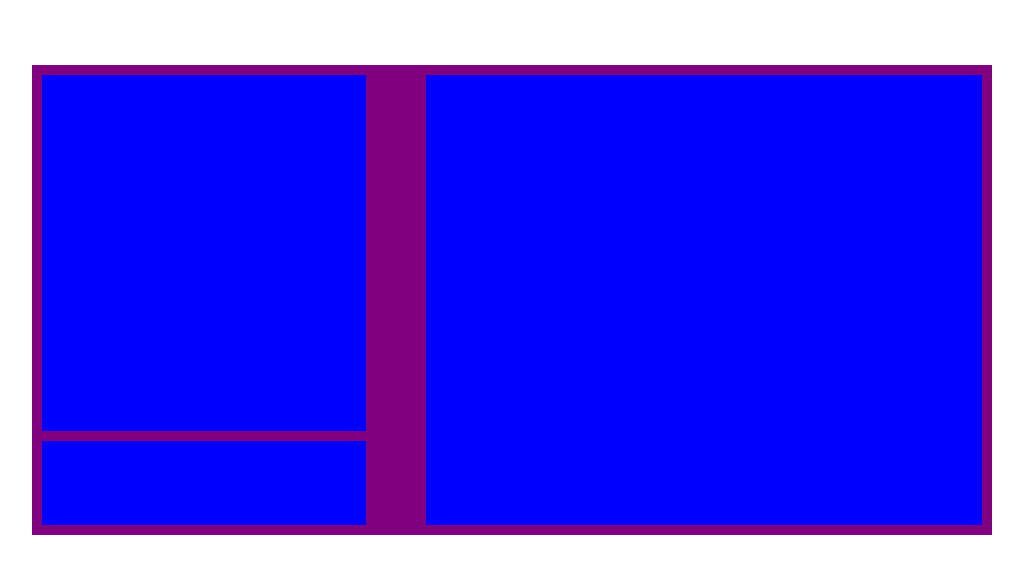
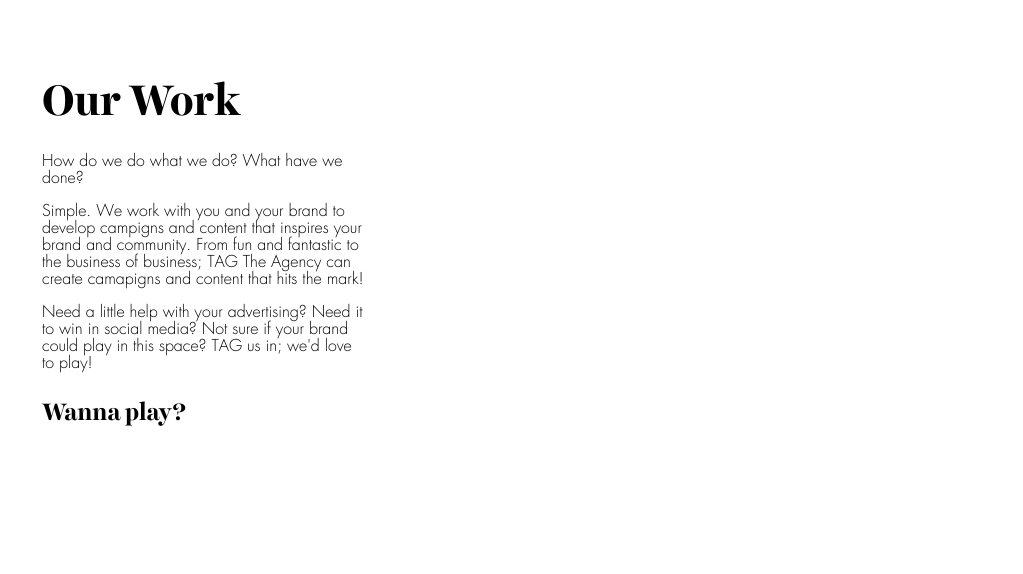
Before and after one commit to TagTheAgency/Tag-site-2.0, a PHP site: page /pages/work.html in a window 1280 px wide. Shown: the part 100-674 px from the top of the page, without its empty margins (128-1151 px from the left). Run offline with PHP 8.4, Linux system fonts and the light colour scheme.

Commit message:
adjust font size depending on screen size

```diff
--- a/pages/work.html
+++ b/pages/work.html
@@ -19,7 +19,13 @@
 	</header>
 	<main>
 		<div class="inner-container">
-			<div class="copy"></div>
+			<div class="copy">
+				<h1>Our Work</h1>
+				<p>How do we do what we do? What have we done?</p>
+				<p>Simple. We work with you and your brand to develop campigns and content that inspires your brand and community. From fun and fantastic to the business of business; TAG The Agency can create camapigns and content that hits the mark!</p>
+				<p>Need a little help with your advertising? Need it to win in social media? Not sure if your brand could play in this space? TAG us in; we'd love to play!</p>
+				<h2>Wanna play?</h2>
+			</div>
 			<div class="icons"></div>
 			<div class="media"></div>
 		</div>
--- a/stylesheets/style.css
+++ b/stylesheets/style.css
@@ -62,8 +62,7 @@ header {
   top: 50%;
   left: 50%;
   transform: translate(-50%, -50%);
-  clear: both;
-  background-color: purple; }
+  clear: both; }
   @media only screen and (min-width: 64em) and (max-width: 90em) {
     .inner-container {
       width: 960px;
@@ -75,7 +74,6 @@ header {
 
 .media {
   display: inline-block;
-  background-color: blue;
   height: calc(100% - 20px);
   width: calc(60% - 20px);
   margin: 10px 10px 10px 10px; }
@@ -85,24 +83,30 @@ header {
   float: left;
   height: calc(80% - 20px);
   width: calc(40% - 60px);
-  background-color: blue;
   margin: 10px 50px 10px 10px; }
-  .copy h1 {
-    font-size: 2.7em;
-    margin: 0 0 30px 0; }
-  .copy h2 {
-    margin: 60px 0 0 0; }
-  .copy p {
-    margin: 0 0 30px 0; }
+  @media only screen and (min-width: 64em) and (max-width: 90em) {
+    .copy h1 {
+      font-size: 2.7em;
+      margin: 0 0 8% 0; }
+    .copy h2 {
+      margin: 8% 0 0 0; }
+    .copy p {
+      margin: 0 0 5% 0; } }
   @media only screen and (min-width: 90em) {
-    .copy {
-      font-size: 1.2em; } }
+    .copy h1 {
+      font-size: 3em;
+      margin: 0 0 8% 0; }
+    .copy h2 {
+      font-size: 2em;
+      margin: 15% 0 0 0; }
+    .copy p {
+      font-size: 1.3em;
+      margin: 0 0 8% 0; } }
   .copy--light {
     color: white; }
 
 .icons {
   clear: both;
-  background-color: blue;
   float: left;
   width: calc(40% - 60px);
   height: calc(20% - 10px);
--- a/stylesheets/style.scss
+++ b/stylesheets/style.scss
@@ -143,7 +143,6 @@ header {
 .inner-container {
 	@include center;
 	clear: both;
-	background-color: purple;
 	@include respond-to(handhelds) {
 	}
 	@include respond-to(medium-screens) {
@@ -158,10 +157,6 @@ header {
 
 .media {
 	display: inline-block;
-	// clear: top;
-	// position: relative;
-	// float: right;
-	background-color: blue;
 	height: calc(100% - 20px);
 	width: calc(60% - 20px);
 	margin: 10px 10px 10px 10px;
@@ -172,25 +167,35 @@ header {
 	float: left;
 	height: calc(80% - 20px); // Minus margins
 	width: calc(40% - 60px); // Minus margins
-	background-color: blue;
 	margin: 10px 50px 10px 10px;
-	h1 {
-		font-size: 2.7em;
-		margin: 0 0 30px 0;
-	}
-	h2 {
-		margin: 60px 0 0 0;
-	}
-	p {
-		margin: 0 0 30px 0;
-	}
 	@include respond-to(handhelds) {
 		// To Add mobile styles when Rosa completes them
 	}
 	@include respond-to(medium-screens) {
+		h1 {
+			font-size: 2.7em;
+			margin: 0 0 8% 0;
+		}
+		h2 {
+			margin: 8% 0 0 0;
+		}
+		p {
+			margin: 0 0 5% 0;
+		}
 	}
 	@include respond-to(wide-screens) {
-		font-size: 1.2em;
+		h1 {
+			font-size: 3em;
+			margin: 0 0 8% 0;
+		}
+		h2 {
+			font-size: 2em;
+			margin: 15% 0 0 0;
+		}
+		p {
+			font-size: 1.3em;
+			margin: 0 0 8% 0;
+		}
 	}
 	&--light {
 		color: white;
@@ -199,9 +204,7 @@ header {
 
 .icons {
 	clear: both;
-	background-color: blue;
 	float: left;
-	// position: relative;
 	width: calc(40% - 60px); // Minus margins
 	height: calc(20% - 10px); // Minus margins
 	margin: 0 50px 10px 10px;
```
Also changed, not shown: 1 other file.
